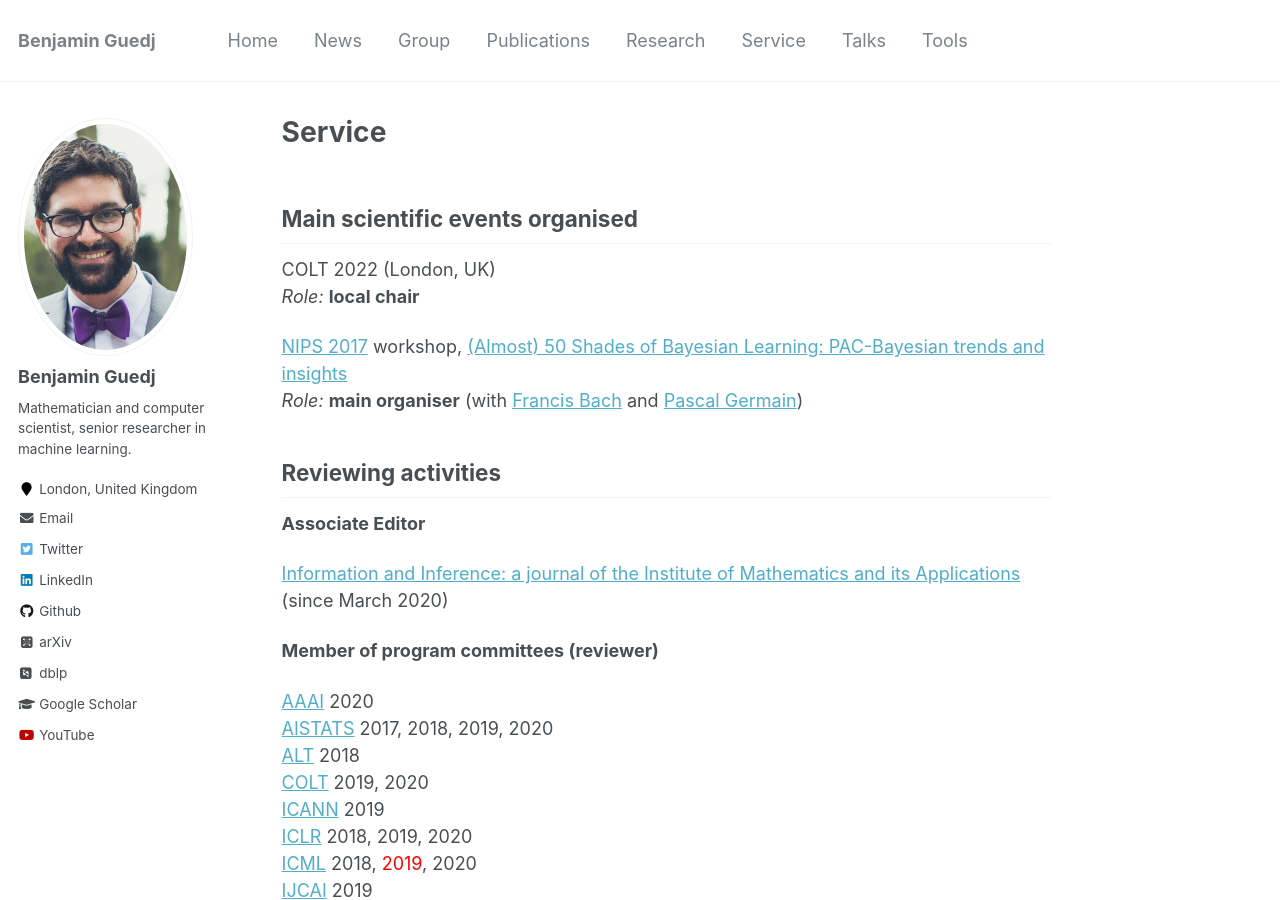
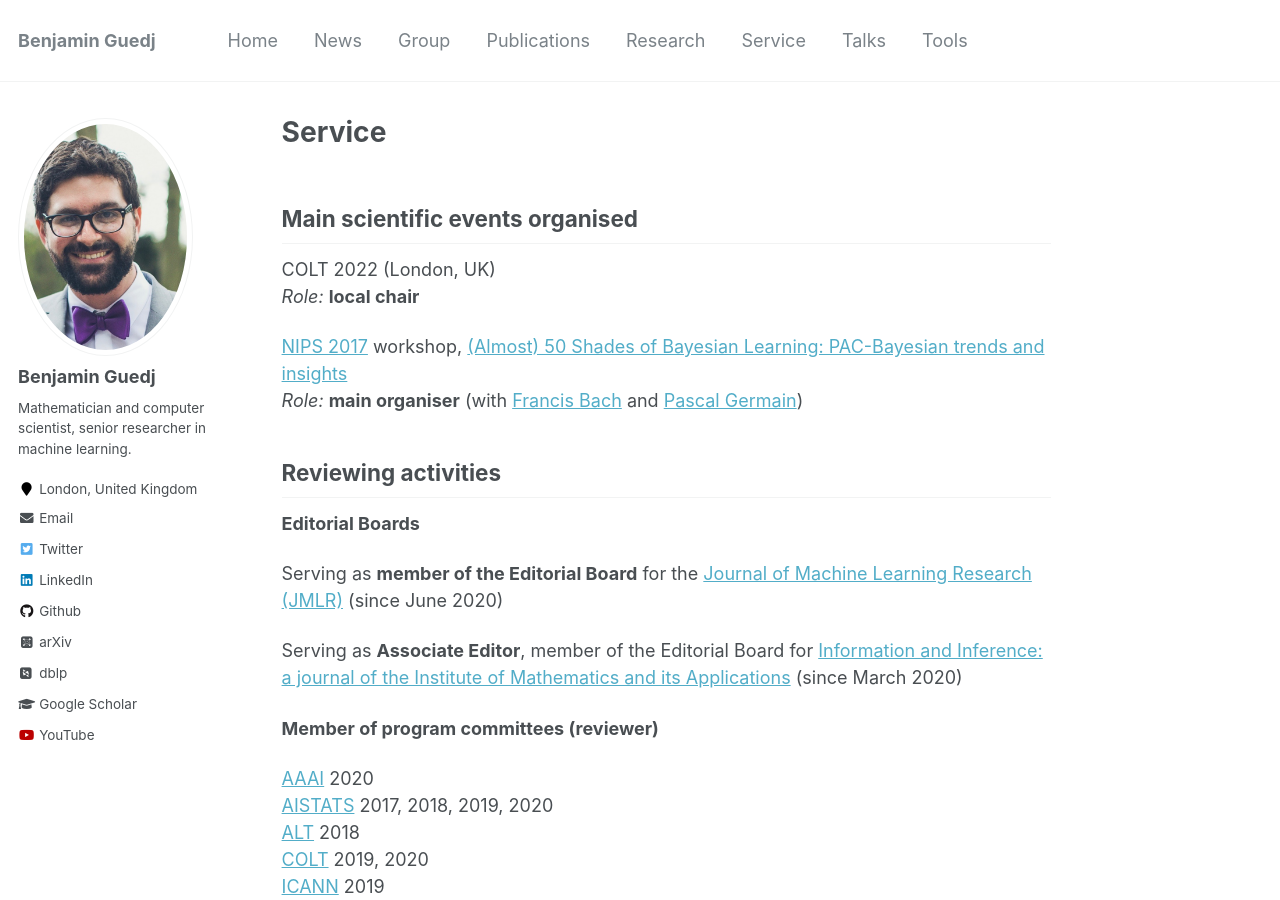
Before and after one commit to bguedj/bguedj.github.io, a Jekyll site: the page built from _pages/service.md, in a window 1280 px wide and 900 px high. Built offline with Jekyll 4.4.1, drawn with Linux system fonts in a browser that asks for light colours; some web fonts are replaced.

Commit message:
add jmlr editorial board

```diff
--- a/_pages/service.md
+++ b/_pages/service.md
@@ -16,9 +16,11 @@ COLT 2022 (London, UK)
 
 ## Reviewing activities
 
-**Associate Editor**
+**Editorial Boards**
 
-[Information and Inference: a journal of the Institute of Mathematics and its Applications](https://academic.oup.com/imaiai) (since March 2020)
+Serving as **member of the Editorial Board** for the [Journal of Machine Learning Research (JMLR)](http://www.jmlr.org) (since June 2020)
+
+Serving as **Associate Editor**, member of the Editorial Board for [Information and Inference: a journal of the Institute of Mathematics and its Applications](https://academic.oup.com/imaiai) (since March 2020)
 
 **Member of program committees (reviewer)**
 
```
